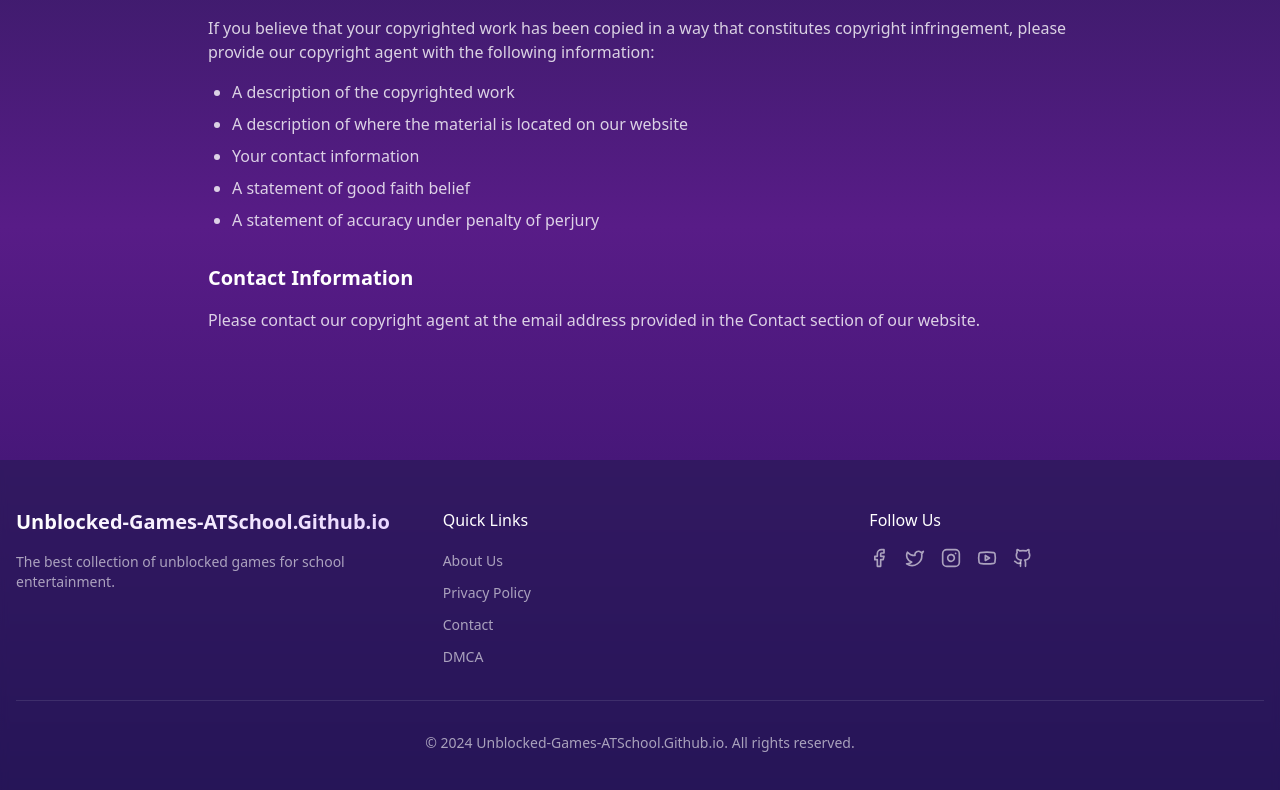
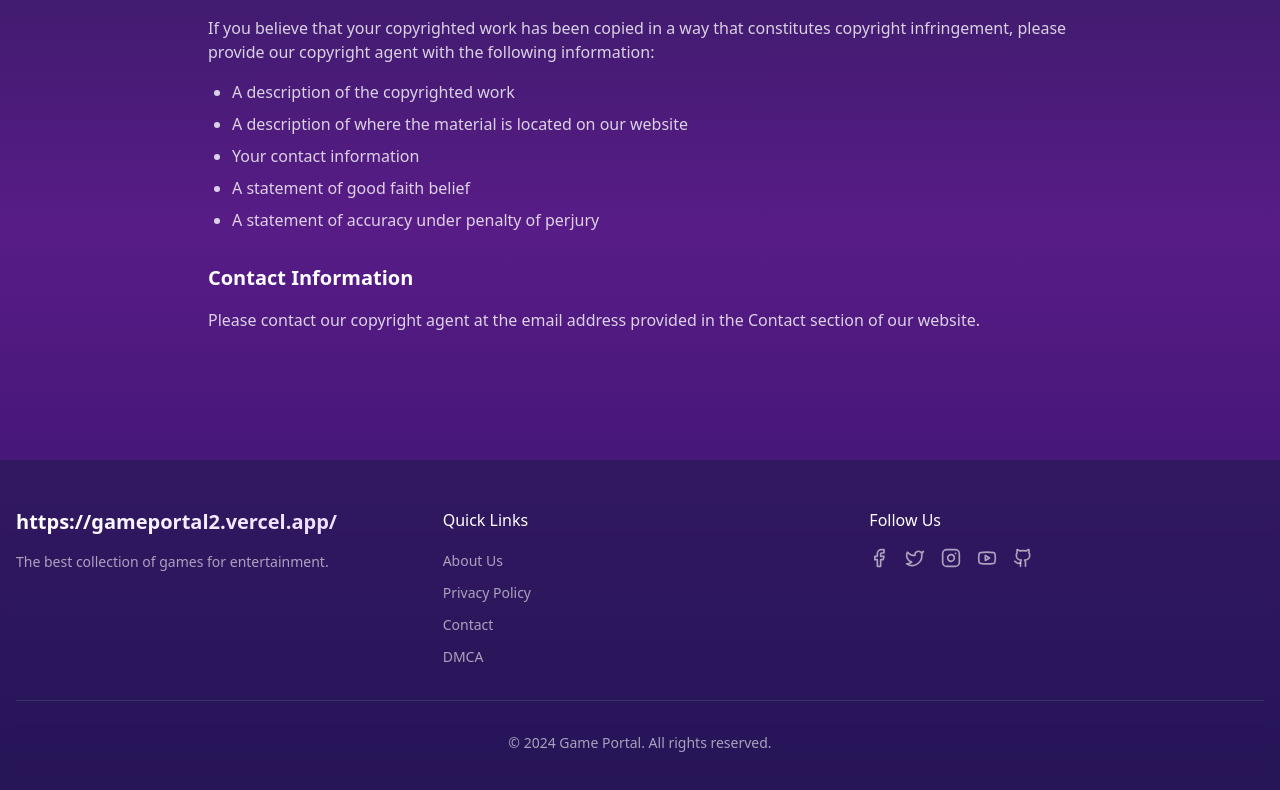
Before and after one commit to adamsmith19899/Gameportal2, a React (Vite) app: page /dmca in a window 1280 px wide. Shown: the part 348-1138 px from the top of the page. Built offline with nearby package versions, Linux system fonts and the light colour scheme.

Commit message:
Update Footer.tsx

```diff
--- a/src/components/layout/Footer.tsx
+++ b/src/components/layout/Footer.tsx
@@ -24,10 +24,10 @@ export function Footer() {
         <div className="grid grid-cols-1 md:grid-cols-3 gap-8 mb-8">
           <div>
             <h3 className="text-xl font-bold bg-clip-text text-transparent bg-gradient-to-r from-white to-purple-200 mb-4">
-              <Link to="/">Unblocked-Games-ATSchool.Github.io</Link>
+              <Link to="/">https://gameportal2.vercel.app/</Link>
             </h3>
             <p className="text-white/60 text-sm">
-              The best collection of unblocked games for school entertainment.
+              The best collection of games for entertainment.
             </p>
           </div>
           <div>
@@ -62,7 +62,7 @@ export function Footer() {
           </div>
         </div>
         <div className="border-t border-white/10 pt-8 text-center text-white/60 text-sm">
-          <p>© 2024 Unblocked-Games-ATSchool.Github.io. All rights reserved.</p>
+          <p>© 2024 Game Portal. All rights reserved.</p>
         </div>
       </div>
     </footer>
```
